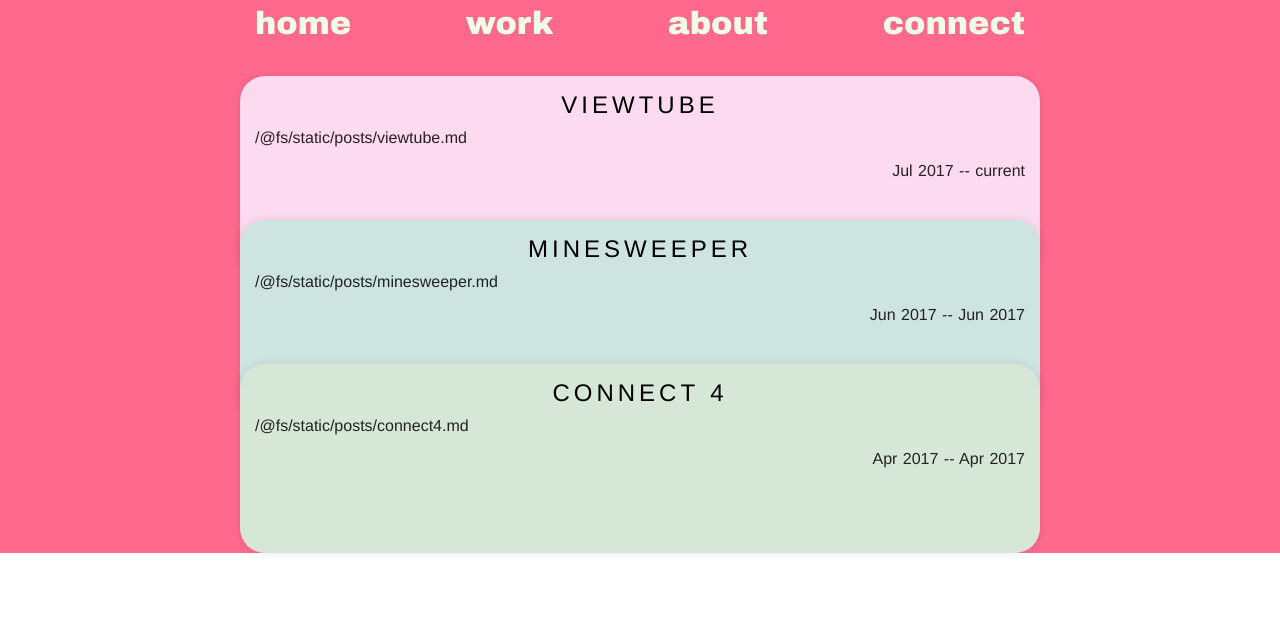
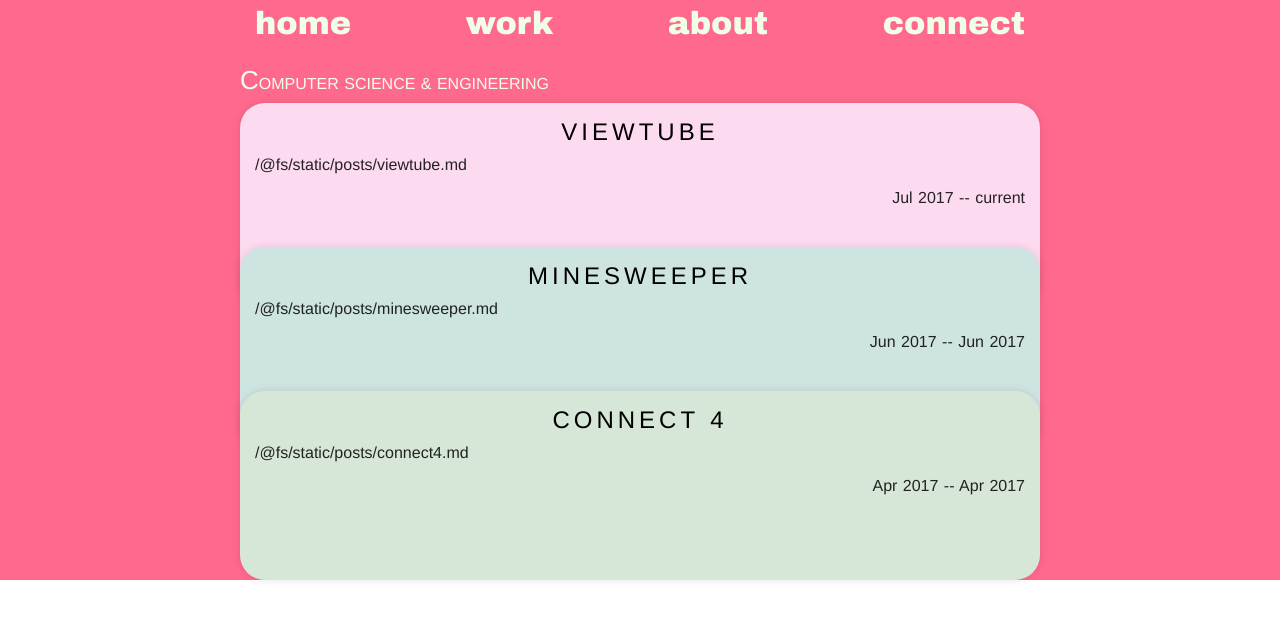
Before and after one commit to aryascripts/portfolio, a Nuxt app: page /work in a window 1280 px wide. Shown: the top 618 px of the page. Built offline with nearby package versions, Linux system fonts and the light colour scheme; a web font is replaced by a local one.

Commit message:
h1 fixed for collections

```diff
--- a/components/Collection.vue
+++ b/components/Collection.vue
@@ -30,7 +30,6 @@
   display: flex;
   flex-direction: row;
   flex-wrap: wrap;
-  justify-content: center;
   margin-top: $card-overlap;
 
   width: 100%;
@@ -40,4 +39,9 @@
   }
 }
 
+h1 {
+  margin-top: -28px;
+  margin-bottom: 42px;
+}
+
 </style>
--- a/sass/global.scss
+++ b/sass/global.scss
@@ -13,9 +13,10 @@
   text-transform: uppercase;
   color: $green-light;
   padding: 0 0 10px 0;
-  span {
-    font-size: 26px;
-  }
+}
+
+h1::first-letter {
+  font-size: 26px;
 }
 
 h2 {
```
